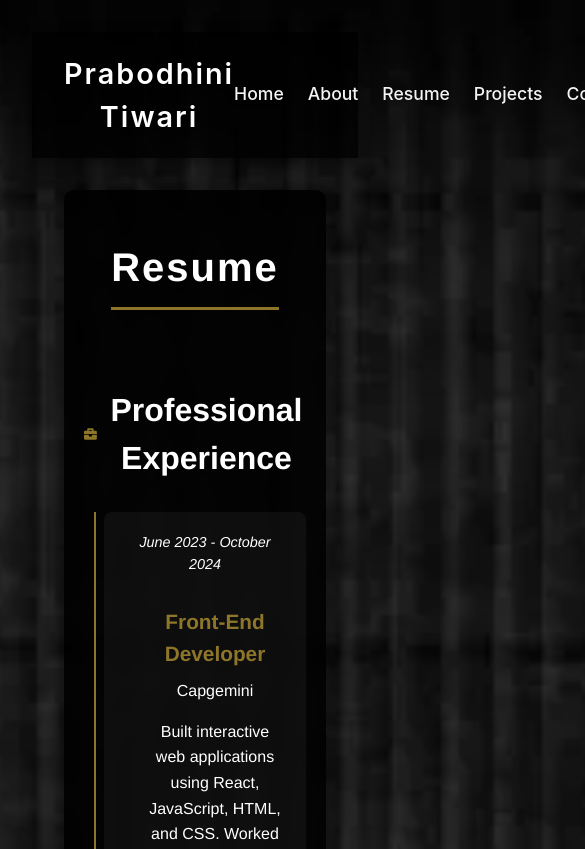
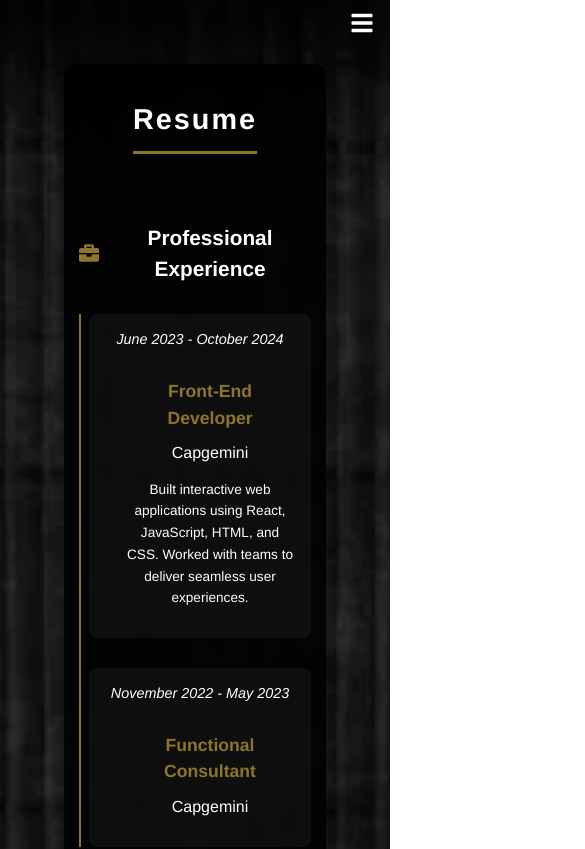
Before and after one commit to Prabodhini-tiwari/Portfolio, a React (Vite) app: page /resume in a window 390 px wide. Shown: the top 849 px of the page, 585 px wide, since content can reach past the window. Built offline with nearby package versions, Linux system fonts and the light colour scheme.

Commit message:
add changes to make portfolio responsive

```diff
--- a/package.json
+++ b/package.json
@@ -13,6 +13,7 @@
     "react": "^18.3.1",
     "react-dom": "^18.3.1",
     "react-icons": "^5.3.0",
+    "react-responsive": "^10.0.0",
     "react-router-dom": "^6.27.0"
   },
   "devDependencies": {
--- a/src/App.jsx
+++ b/src/App.jsx
@@ -1,14 +1,18 @@
 import React from "react";
 import { BrowserRouter, Routes, Route } from "react-router-dom";
+import { useMediaQuery } from "react-responsive";
 import Home from './components/home/home';
 import About from './components/about/about';
 import Resume from './components/resume/resume';
 import Projects from './components/projects/project';
 import Contacts from './components/contacts/contacts';
 import Layout from "./components/Layout/Layout";
+import MobileLayout from "./components/MobileLayout/Mobile";
 import './App.css';
 
 function App() {
+
+  const isMobile = useMediaQuery({ query: '(max-width: 768px)' });
 
 
   return (
@@ -18,10 +22,11 @@ function App() {
         <Route path='/' element={<Home />} />
         <Route path='/home' element={<Home />} />
 
-        <Route path='/about' element={<Layout><About /></Layout>} />
-        <Route path='/resume' element={<Layout><Resume /></Layout>} />
-        <Route path='/projects' element={<Layout><Projects /></Layout>} />
-        <Route path='/contacts' element={<Layout><Contacts /></Layout>} />
+        {/* Use MobileLayout for mobile screens */}
+        <Route path='/about' element={isMobile ? <MobileLayout><About /></MobileLayout> : <Layout><About /></Layout>} />
+        <Route path='/resume' element={isMobile ? <MobileLayout><Resume /></MobileLayout> : <Layout><Resume /></Layout>} />
+        <Route path='/projects' element={isMobile ? <MobileLayout><Projects /></MobileLayout> : <Layout><Projects /></Layout>} />
+        <Route path='/contacts' element={isMobile ? <MobileLayout><Contacts /></MobileLayout> : <Layout><Contacts /></Layout>} />
       </Routes>
     </BrowserRouter>
 
--- a/src/components/Layout/Layout.css
+++ b/src/components/Layout/Layout.css
@@ -111,3 +111,9 @@ main {
         transform: translateY(0);
     }
 }
+
+@media (max-width: 768px) {
+    .layout-navbar ul {
+        display: none; /* Hide desktop navigation */
+    }
+}
--- /dev/null
+++ b/src/components/MobileLayout/Mobile.css
@@ -0,0 +1,72 @@
+/* components/MobileLayout.css */
+.mobile-layout {
+    font-family: 'Helvetica Neue', Arial, sans-serif;
+    color: #333;
+}
+
+.mobile-navbar {
+    display: none; /* Hidden by default */
+    flex-direction: column;
+    align-items: center;
+    justify-content: center;
+    background: black;
+    padding: 1em;
+    box-shadow: 0px 4px 12px rgba(0, 0, 0, 0.4);
+    position: absolute; /* Positioned absolutely */
+
+    left: 0;
+    right: 0;
+
+    z-index: 100; /* Ensures it appears above other content */
+}
+
+.mobile-navbar.active {
+    display: flex; /* Show when active */
+}
+
+.mobile-navbar h1 {
+    color: #ffffff;
+    font-size: 1.8em;
+    margin: 0;
+    text-align: center;
+}
+
+.mobile-navbar ul {
+    list-style: none;
+    padding: 0;
+    margin: 1em 0;
+}
+
+.mobile-navbar ul li {
+    margin: 0.5em 0;
+}
+
+.mobile-navbar ul li a {
+    color: #f4f4f4;
+    text-decoration: none;
+    font-size: 1.1em;
+}
+
+.mobile-navbar .cv-link a {
+    display: inline-block;
+    padding: 0.5em 1.2em;
+    color: #ffffff;
+    background: linear-gradient(135deg, #8d762a, #bfc766);
+    border-radius: 25px;
+    font-weight: bold;
+    text-decoration: none;
+    margin-top: 1em;
+}
+
+/* Toggle Button Styles */
+.nav-toggle {
+    background: none;
+    border: none;
+    color: #fff;
+    font-size: 1.5em;
+    cursor: pointer;
+    position: absolute;
+    top: 10px; /* Adjust position as needed */
+    right: 10px; /* Adjust position as needed */
+    z-index: 101; /* Ensure it's above the navbar */
+}
--- /dev/null
+++ b/src/components/MobileLayout/Mobile.jsx
@@ -0,0 +1,41 @@
+// components/MobileLayout.js
+import React, { useState } from "react";
+import { Link } from "react-router-dom";
+import { FaBars, FaTimes } from "react-icons/fa";
+import './Mobile.css'; // Ensure you have this CSS file for styling
+
+function MobileLayout({ children }) {
+    const [isNavOpen, setIsNavOpen] = useState(false);
+
+    const toggleNav = () => {
+        setIsNavOpen(!isNavOpen);
+    };
+
+    return (
+        <div className="mobile-layout">
+            {/* Toggle Button */}
+            <button className="nav-toggle" onClick={toggleNav}>
+                {isNavOpen ? <FaTimes /> : <FaBars />}
+            </button>
+
+            {/* Mobile Navbar */}
+            <nav className={`mobile-navbar ${isNavOpen ? 'active' : ''}`}>
+                <h1>Prabodhini Tiwari</h1>
+                <ul>
+                    <li><Link to="/home" onClick={() => setIsNavOpen(false)}>Home</Link></li>
+                    <li><Link to="/about" onClick={() => setIsNavOpen(false)}>About</Link></li>
+                    <li><Link to="/resume" onClick={() => setIsNavOpen(false)}>Resume</Link></li>
+                    <li><Link to="/projects" onClick={() => setIsNavOpen(false)}>Projects</Link></li>
+                    <li><Link to="/contacts" onClick={() => setIsNavOpen(false)}>Contacts</Link></li>
+                </ul>
+                <div className="cv-link">
+                    <a href="">Download CV</a>
+                </div>
+            </nav>
+
+            <main>{children}</main>
+        </div>
+    );
+}
+
+export default MobileLayout;
--- a/src/components/about/about.jsx
+++ b/src/components/about/about.jsx
@@ -1,7 +1,7 @@
 import './about.css';
 import { FaHtml5, FaCss3Alt, FaJava, FaJs, FaReact, FaGitAlt, FaDatabase } from 'react-icons/fa';
 import { SiTailwindcss, SiExpress } from "react-icons/si";
-import { useNavigate } from "react-router-dom";
+
 
 function About() {
 
--- a/src/components/contacts/contacts.css
+++ b/src/components/contacts/contacts.css
@@ -111,16 +111,54 @@
 }
 
 /* Responsive Adjustments */
+@media (max-width: 1024px) {
+    .containers h1 {
+        font-size: 2.2em; /* Slightly smaller for medium screens */
+    }
+}
+
 @media (max-width: 768px) {
-    h1 {
-        font-size: 2em;
+    .containers h1 {
+        font-size: 2em; /* Smaller heading for tablets */
     }
 
-    p {
-        font-size: 1em;
+    .containers p {
+        font-size: 1em; /* Smaller paragraph for tablets */
     }
 
     .card {
-        width: 90%;
+        width: 90%; /* Full width for card on tablets */
+    }
+
+    .social-links ul {
+        flex-direction: column; /* Stack social icons vertically on small screens */
+        gap: 10px; /* Reduce gap for vertical layout */
+    }
+
+    .social-icon {
+        font-size: 2em; /* Smaller social icon size for tablets */
     }
 }
+
+@media (max-width: 480px) {
+    .containers h1 {
+        font-size: 1.8em; /* Smaller heading for mobile */
+    }
+
+    .containers p {
+        font-size: 0.9em; /* Smaller paragraph for mobile */
+    }
+
+    .card {
+        padding: 15px; /* Reduce padding for mobile cards */
+        width: 95%; /* Use nearly full width on very small screens */
+    }
+
+    .social-icon {
+        font-size: 1.5em; /* Further reduce icon size for mobile */
+    }
+
+    .email-link {
+        font-size: 0.9em; /* Adjust email link font size */
+    }
+}
--- a/src/components/home/home.jsx
+++ b/src/components/home/home.jsx
@@ -1,8 +1,7 @@
 import React, { useState } from "react";
 import { Link } from "react-router-dom";
 import { FaGithub, FaLinkedin, FaBars, FaTimes } from "react-icons/fa";
-
-import './home.css'
+import './home.css';
 
 function Home() {
     const [isNavOpen, setIsNavOpen] = useState(false);
@@ -63,7 +62,7 @@ function Home() {
                 </ul>
             </div>
         </div>
-    )
+    );
 }
 
 export default Home;
--- a/src/components/resume/resume.css
+++ b/src/components/resume/resume.css
@@ -1,14 +1,11 @@
-
-
 .resume-section {
     padding: 40px;
     max-width: 1200px;
     margin: 0 auto;
-   background: linear-gradient(135deg, rgba(0, 0, 0, 0.878), rgba(0, 0, 0, 0.8));
+    background: linear-gradient(135deg, rgba(0, 0, 0, 0.878), rgba(0, 0, 0, 0.8));
     border-radius: 10px;
     backdrop-filter: blur(10px);
     box-shadow: 0px 10px 20px rgba(0, 0, 0, 0.1);
-
 }
 
 .resume-section h1 {
@@ -23,13 +20,13 @@
 }
 
 /* Section Styling */
-.experience-section, .education-section {
+.experience-section,
+.education-section {
     margin-bottom: 40px;
-
-
 }
 
-.experience-section h2 {
+.experience-section h2,
+.education-section h2 {
     font-size: 2rem;
     color: white;
     align-items: center;
@@ -38,44 +35,33 @@
     margin-bottom: 30px;
 }
 
-.education-section h2{
-    font-size: 2rem;
-    color: white;
-    align-items: center;
-    display: flex;
-    gap: 10px;
-    margin-bottom: 30px;
-
-}
-
 /* Timeline Styling */
-.experience-timeline, .education-timeline {
+.experience-timeline,
+.education-timeline {
     position: relative;
     margin-left: 20px;
 }
 
-.experience-item, .education-item {
+.experience-item,
+.education-item {
     display: flex;
     flex-direction: column;
     position: relative;
     margin-bottom: 30px;
     padding: 20px;
     background-color: rgba(255, 255, 255, 0.045);
-
-
     border-radius: 8px;
-
     transition: transform 0.3s ease, box-shadow 0.3s ease;
 }
 
-
-
-.experience-content, .education-content {
+.experience-content,
+.education-content {
     flex-grow: 1;
     padding-left: 20px;
 }
 
-.experience-date, .education-date {
+.experience-date,
+.education-date {
     font-size: 0.9rem;
     color: white;
     font-style: italic;
@@ -85,7 +71,7 @@
 h3 {
     font-size: 1.4rem;
     margin-bottom: 10px;
-    color:#8d762a;
+    color: #8d762a;
 }
 
 span {
@@ -107,7 +93,8 @@ h2 svg {
 }
 
 /* Timeline Line */
-.experience-timeline::before, .education-timeline::before {
+.experience-timeline::before,
+.education-timeline::before {
     content: '';
     position: absolute;
     left: -10px;
@@ -118,24 +105,81 @@ h2 svg {
 }
 
 /* Responsive Design */
-@media (max-width: 768px) {
+@media (max-width: 1024px) {
     .resume-section {
-        padding: 20px;
+        padding: 30px;
     }
 
-    h1 {
-        font-size: 2rem;
+    .resume-section h1 {
+        font-size: 2.2rem; /* Slightly smaller heading for medium screens */
     }
 
-    h2 {
-        font-size: 1.5rem;
+    .experience-section h2,
+    .education-section h2 {
+        font-size: 1.7rem; /* Slightly smaller section headings */
     }
 
     h3 {
-        font-size: 1.3rem;
+        font-size: 1.2rem; /* Adjust heading size for smaller screens */
     }
 
     p {
-        font-size: 0.9rem;
+        font-size: 0.95rem; /* Slightly smaller paragraph text */
     }
 }
+
+@media (max-width: 768px) {
+    .resume-section {
+        padding: 20px; /* Further reduce padding for tablets */
+    }
+
+    .resume-section h1 {
+        font-size: 2rem; /* Smaller heading for tablets */
+    }
+
+    .experience-section h2,
+    .education-section h2 {
+        font-size: 1.5rem; /* Adjust section heading size */
+    }
+
+    h3 {
+        font-size: 1.3rem; /* Smaller heading for experience and education items */
+    }
+
+    p {
+        font-size: 0.9rem; /* Smaller paragraph for tablets */
+    }
+
+    .experience-timeline,
+    .education-timeline {
+        margin-left: 10px; /* Reduce margin for smaller screens */
+    }
+}
+
+@media (max-width: 480px) {
+    .resume-section {
+        padding: 15px; /* Further reduce padding for mobile */
+    }
+
+    .resume-section h1 {
+        font-size: 1.8rem; /* Smaller heading for mobile */
+    }
+
+    .experience-section h2,
+    .education-section h2 {
+        font-size: 1.3rem; /* Smaller section heading for mobile */
+    }
+
+    h3 {
+        font-size: 1.1rem; /* Smaller heading for mobile */
+    }
+
+    p {
+        font-size: 0.85rem; /* Smaller paragraph for mobile */
+    }
+
+    .experience-item,
+    .education-item {
+        padding: 15px; /* Reduced padding for experience and education items */
+    }
+}
```
Also changed, not shown: src/components/Layout/Layout.jsx (+31 -3 lines), src/components/projects/project.css (+6 -7 lines), 1 other file (tests, documents, lock files or other folders).
